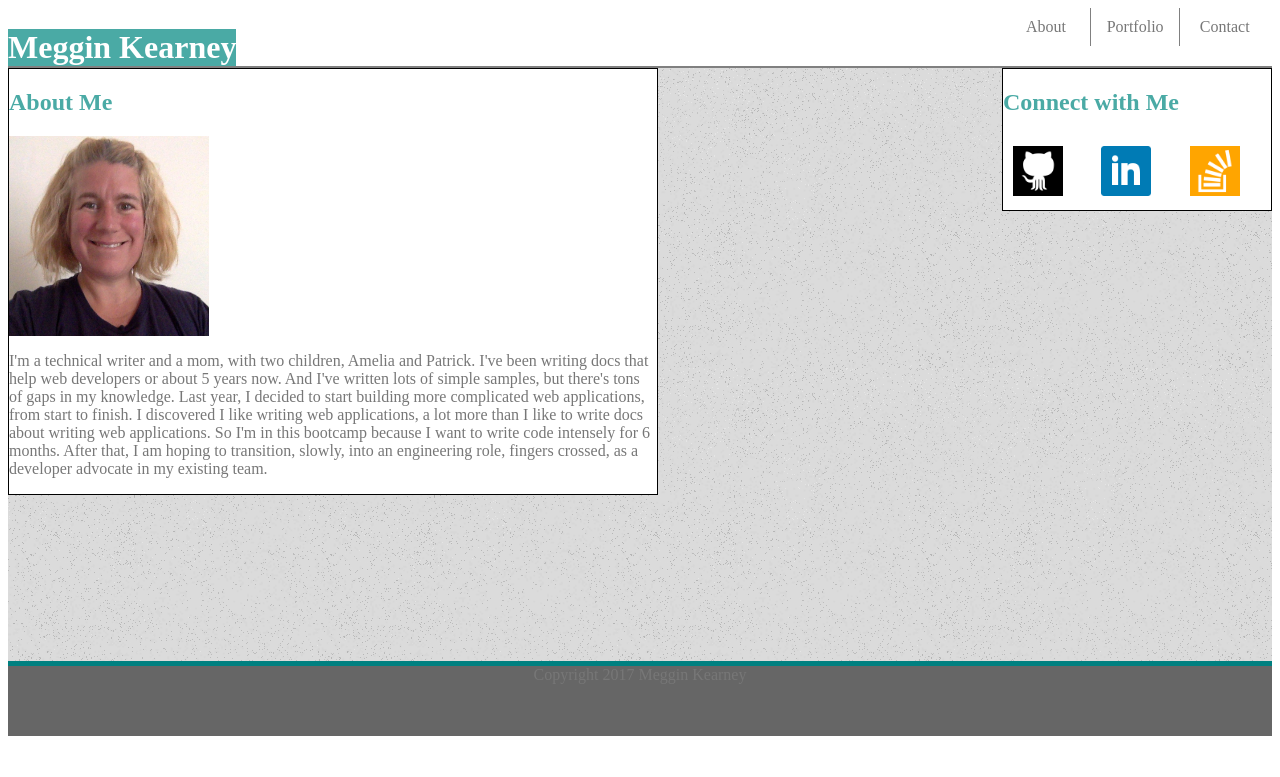
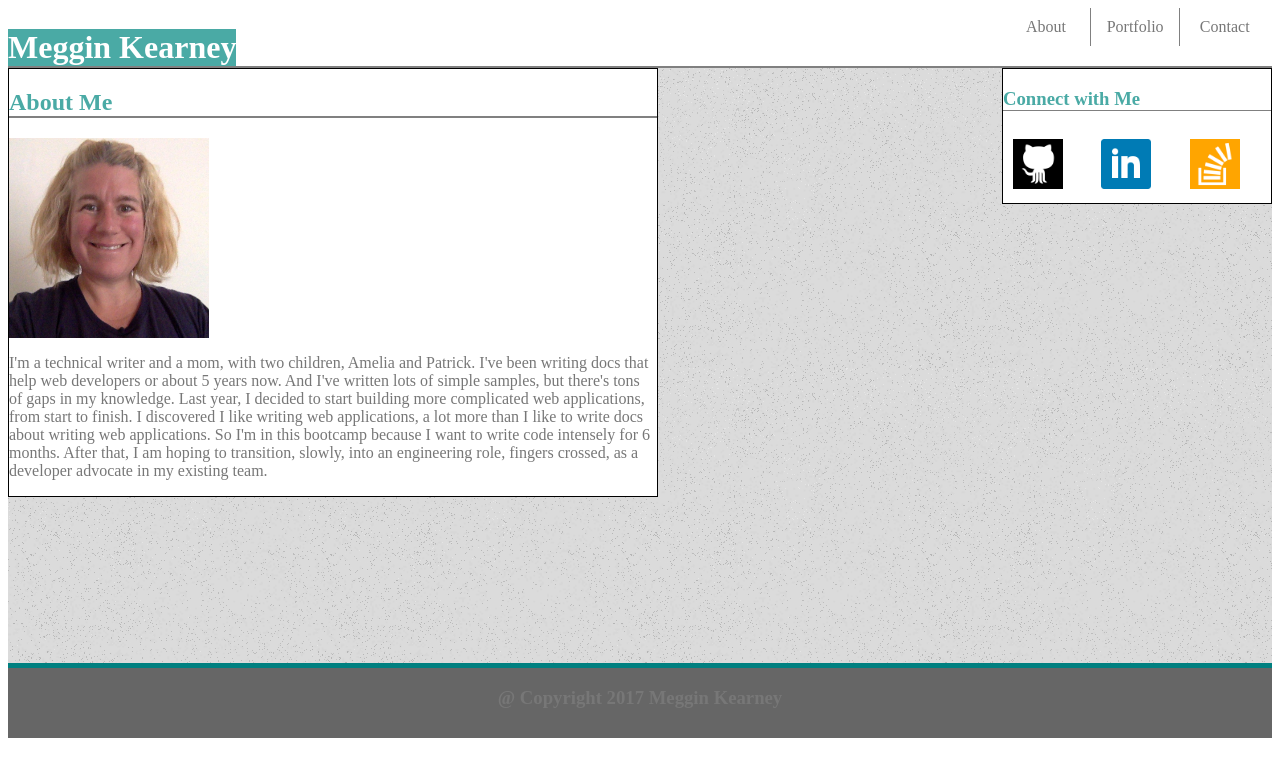
Before and after one commit to Meggin/Basic-Portfolio, a PHP site: page / in a window 1280 px wide. Shown: the top 777 px of the page. Run offline with PHP 8.4, Linux system fonts and the light colour scheme.

Commit message:
more improvements

```diff
--- a/assets/css/style.css
+++ b/assets/css/style.css
@@ -17,6 +17,12 @@ h1	{
 
 h2	{
 	color: #4aaaa5;
+	border-bottom:	2px solid gray;
+}
+
+h3	{
+	color: #4aaaa5;
+	border-bottom:	1px solid gray;
 }
 
 nav	{
@@ -83,6 +89,12 @@ textarea {
 	width: 100%
 }
 
+.header-container {
+	border-bottom: 2px solid gray;
+	height: 60px;
+	clear: both;
+}
+
 .container {
 	clear: both;
 	overflow: auto;
@@ -90,7 +102,6 @@ textarea {
 	background-image: url("../images/background.png");
 	height: 600px;
 	width: 100%;
-	border-top: 2px solid gray;
 	border-bottom: 5px solid teal;
 }
 
@@ -138,7 +149,11 @@ footer {
 	float: left;
 	height: 70px;
 	background-color: #666666;
-	color: #777777;
 	text-align: center;
 	width: 100%;
 }
+
+.footer-text {
+	border-bottom: none;
+	color: #777777;
+}
--- a/contact.html
+++ b/contact.html
@@ -41,7 +41,7 @@
     	</section>
 
     	<section id="social-links">
-      		<h2>Connect with Me</h2>
+      		<h3>Connect with Me</h3>
       		<ul>
       			<li><a href="https://github.com/Meggin"><img class="icon"  src="assets/images/github-128.png" alt="GitHub Profile"></a></li>
         		<li><a href="https://www.linkedin.com/in/meggin-kearney-553b3373"><img class="icon"  src="assets/images/square-linkedin-128.png" alt="LinkedIn Profile"></a></li>
--- a/index.html
+++ b/index.html
@@ -13,6 +13,8 @@
 	      href="https://fonts.googleapis.com/css?family=Montserrat">
 </head>
 <body>
+
+	<div class="header-container">
 		<header>
 			<h1>Meggin Kearney</h1>
 		</header>
@@ -24,6 +26,8 @@
 				<li><a href="contact.html">Contact</a></li>
 			</ul>
 		</nav>
+	</div>
+
 
 	<div class="container">
 		<section id="main-bio">
@@ -44,7 +48,7 @@
     	</section>
 
     	<section id="social-links">
-      		<h2>Connect with Me</h2>
+      		<h3>Connect with Me</h3>
       			<ul>
         			<li><a href="https://github.com/Meggin"><img class="icon" src="assets/images/github-128.png" alt="GitHub Profile"></a></li>
         			<li><a href="https://www.linkedin.com/in/meggin-kearney-553b3373"><img class="icon" src="assets/images/square-linkedin-128.png" alt="LinkedIn Profile"></a></li>
@@ -53,6 +57,8 @@
     	</section>
 	</div>
 
-	<footer>Copyright 2017 Meggin Kearney</footer>
+	<footer>
+		<h3 class="footer-text">&#64; Copyright 2017 Meggin Kearney</h3>
+	</footer>
 </body>
 </html>
--- a/portfolio.html
+++ b/portfolio.html
@@ -37,7 +37,7 @@
     	</section>
 
     	<section id="social-links">
-      	<h2>Connect with Me</h2>
+      	<h3>Connect with Me</h3>
       	<ul>
       		<li><a href="https://github.com/Meggin"><img class="icon" src="assets/images/github-128.png" alt="GitHub Profile"></a></li>
         	<li><a href="https://www.linkedin.com/in/meggin-kearney-553b3373"><img class="icon"  src="assets/images/square-linkedin-128.png" alt="LinkedIn Profile"></a></li>
@@ -47,7 +47,7 @@
 	</div>
 
 	<footer>
-		<h3>&#64; Copyright 2017 Meggin Kearney</h3>
+		<h3 class="footer-text">&#64; Copyright 2017 Meggin Kearney</h3>
 	</footer>
 </body>
 </html>
```
Lines whose indentation alone changed are shown as unchanged.
